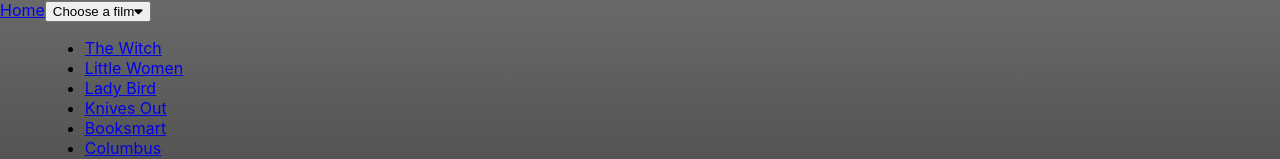
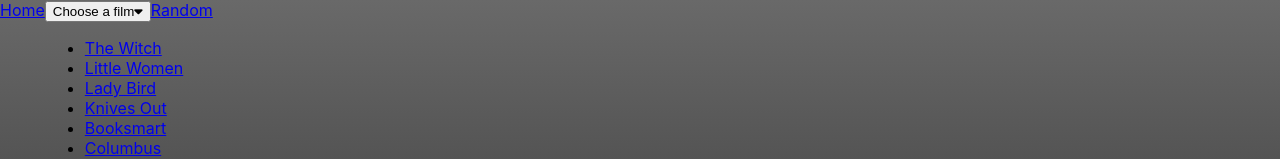
Before and after one commit to kellyfleming/movie-picker, a React (Create React App) app: page / in a window 1280 px wide. Shown: the top 159 px of the page. Built offline with nearby package versions, Linux system fonts and the light colour scheme; the HTML template or start-up script is replaced by a standard one.

Commit message:
add random button/link in dropdown

```diff
--- a/src/Dropdown.js
+++ b/src/Dropdown.js
@@ -2,7 +2,7 @@
 import {Link, useLocation} from "react-router-dom";
 
 function Dropdown(props) {
-    let {keys, filmData} = props;
+    let {keys, filmData, randomPath} = props;
     let location = useLocation();
 
     function getLinks() {
@@ -39,7 +39,7 @@
         <div>
             <div>
                 <button>{getCurrent()}</button>
-                {/* go to random option button */}
+                <Link to={randomPath}>Random</Link>
             </div>
             <ul>
                 {getLinks()}
```
